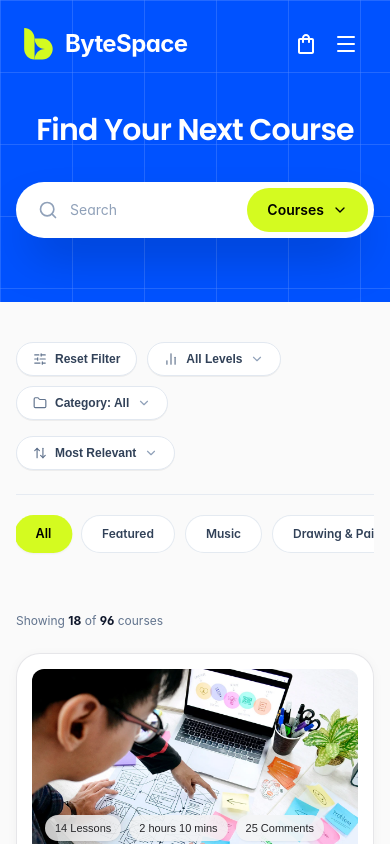
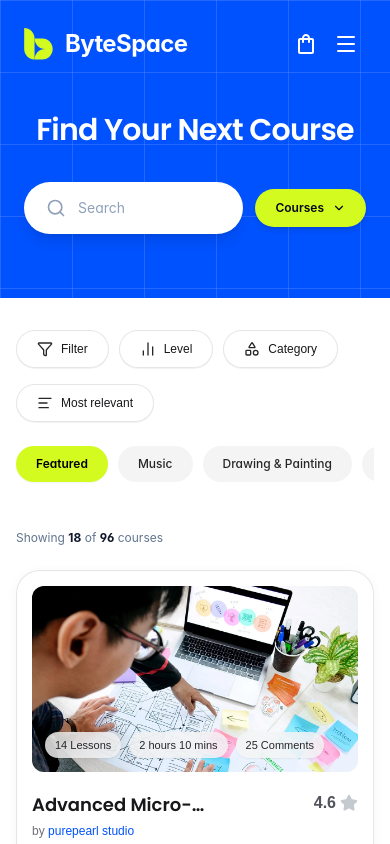
Before and after one commit to millathossain115/bytespace-new, a Next.js app: page /courses in a window 390 px wide. Shown: the top 844 px of the page. Built offline with nearby package versions, Linux system fonts and the light colour scheme; a web font is replaced by a local one.

Commit message:
feat(courses): polish filters, dropdown thematic scrollbar, pagination and search active state

```diff
--- a/src/app/courses/page.tsx
+++ b/src/app/courses/page.tsx
@@ -1,14 +1,13 @@
 "use client";
 
-import React, { useState, useMemo, useEffect, Suspense } from "react";
+import React, { useState, useMemo, useEffect, useRef, Suspense } from "react";
 import { useSearchParams, useRouter } from "next/navigation";
-import { Search, ChevronDown, SlidersHorizontal, BarChart2, Folder, ArrowUpDown, ChevronLeft, ChevronRight, X } from "lucide-react";
+import { Search, ChevronDown, Filter, BarChart2, Shapes, AlignLeft, ChevronLeft, ChevronRight, X } from "lucide-react";
 import { CourseCard } from "@/components/ui/CourseCard";
 import { coursesData } from "@/data/courses";
 import { CourseItem } from "@/types";
 
 const CATEGORIES = [
-  "All",
   "Featured",
   "Music",
   "Drawing & Painting",
@@ -37,7 +36,7 @@ function CoursesContent() {
 
   // Search input state
   const initialQuery = searchParams.get("q") || "";
-  const initialCategory = searchParams.get("category") || "All";
+  const initialCategory = searchParams.get("category") || "Featured";
   const initialLevel = searchParams.get("level") || "All Levels";
 
   const [searchQuery, setSearchQuery] = useState(initialQuery);
@@ -49,7 +48,35 @@ function CoursesContent() {
   // Dropdown menus
   const [isLevelOpen, setIsLevelOpen] = useState(false);
   const [isCategoryDropdownOpen, setIsCategoryDropdownOpen] = useState(false);
+  const [isFilterCategoryOpen, setIsFilterCategoryOpen] = useState(false);
   const [isSortOpen, setIsSortOpen] = useState(false);
+
+  // Dropdown refs for click-outside dismissal
+  const categoryDropdownRef = useRef<HTMLDivElement>(null);
+  const filterCategoryRef = useRef<HTMLDivElement>(null);
+  const levelDropdownRef = useRef<HTMLDivElement>(null);
+  const sortDropdownRef = useRef<HTMLDivElement>(null);
+
+  useEffect(() => {
+    const handleClickOutside = (event: MouseEvent) => {
+      const target = event.target as Node;
+      if (categoryDropdownRef.current && !categoryDropdownRef.current.contains(target)) {
+        setIsCategoryDropdownOpen(false);
+      }
+      if (filterCategoryRef.current && !filterCategoryRef.current.contains(target)) {
+        setIsFilterCategoryOpen(false);
+      }
+      if (levelDropdownRef.current && !levelDropdownRef.current.contains(target)) {
+        setIsLevelOpen(false);
+      }
+      if (sortDropdownRef.current && !sortDropdownRef.current.contains(target)) {
+        setIsSortOpen(false);
+      }
+    };
+
+    document.addEventListener("mousedown", handleClickOutside);
+    return () => document.removeEventListener("mousedown", handleClickOutside);
+  }, []);
 
   // Sync state when URL params change
   useEffect(() => {
@@ -60,6 +87,7 @@ function CoursesContent() {
       setSelectedCategory(searchParams.get("category") || "All");
     }
   }, [searchParams]);
+
 
   // Handle Search Submission
   const handleSearchSubmit = (e: React.FormEvent) => {
@@ -97,8 +125,8 @@ function CoursesContent() {
       );
     }
 
-    // Filter by Category Tag
-    if (selectedCategory && selectedCategory !== "All") {
+    // Filter by Category Tag (Featured is default view of all showcase courses)
+    if (selectedCategory && selectedCategory !== "All" && selectedCategory !== "Featured") {
       result = result.filter(
         (c) =>
           c.category.toLowerCase() === selectedCategory.toLowerCase() ||
@@ -127,11 +155,16 @@ function CoursesContent() {
     return result;
   }, [searchQuery, selectedCategory, selectedLevel, selectedSort]);
 
-  // Pagination calculation
-  const totalPages = Math.ceil(filteredCourses.length / ITEMS_PER_PAGE) || 1;
+  // Pagination calculation: 6 pages matching Figma standard (96 courses / 18 items per page)
+  const totalPages = Math.max(Math.ceil(filteredCourses.length / ITEMS_PER_PAGE), 6);
   const paginatedCourses = useMemo(() => {
     const startIndex = (currentPage - 1) * ITEMS_PER_PAGE;
+    if (startIndex < filteredCourses.length) {
       return filteredCourses.slice(startIndex, startIndex + ITEMS_PER_PAGE);
+    }
+    const offset = startIndex % Math.max(filteredCourses.length, 1);
+    const slice = filteredCourses.slice(offset, offset + ITEMS_PER_PAGE);
+    return slice.length > 0 ? slice : filteredCourses.slice(0, ITEMS_PER_PAGE);
   }, [filteredCourses, currentPage]);
 
   const handlePageChange = (page: number) => {
@@ -142,12 +175,12 @@ function CoursesContent() {
   };
 
   return (
-    <div className="w-full bg-[#FAFAFA] min-h-screen">
+    <div className="w-full bg-white min-h-screen">
       {/* 1. BLUE HERO SECTION */}
-      <section className="relative w-full bg-[#0052FF] pt-28 sm:pt-32 pb-16 sm:pb-20 text-center text-white overflow-hidden">
+      <section className="relative w-full bg-[#0052FF] pt-28 sm:pt-32 pb-16 sm:pb-20 text-center text-white">
         {/* Background Grid Pattern */}
         <div
-          className="absolute inset-0 pointer-events-none opacity-30"
+          className="absolute inset-0 pointer-events-none opacity-30 overflow-hidden"
           style={{
             backgroundImage: `
               linear-gradient(to right, rgba(255, 255, 255, 0.45) 1px, transparent 1px),
@@ -162,13 +195,14 @@ function CoursesContent() {
             Find Your Next Course
           </h1>
 
-          {/* Search Bar Form with category dropdown inside */}
+          {/* Search Bar Form with separated courses dropdown button */}
           <form
             onSubmit={handleSearchSubmit}
-            className="mt-8 sm:mt-10 mx-auto max-w-2xl bg-white rounded-full p-1.5 sm:p-2 flex items-center shadow-2xl"
+            className="mt-8 sm:mt-10 mx-auto max-w-[620px] flex items-center gap-3 px-2"
           >
-            <div className="flex items-center gap-3 flex-1 pl-4 sm:pl-5">
-              <Search className="w-5 h-5 text-slate-400 shrink-0" />
+            {/* Search Input Box */}
+            <div className="group relative flex-1 flex items-center h-[52px] bg-white rounded-full px-5 shadow-lg border-2 border-transparent transition-all duration-200 focus-within:border-[#D4FB20] focus-within:ring-4 focus-within:ring-[#D4FB20]/25 focus-within:shadow-[0_0_24px_rgba(212,251,32,0.3)]">
+              <Search className="w-5 h-5 text-slate-400 group-focus-within:text-slate-900 transition-colors shrink-0 mr-3" />
               <input
                 type="text"
                 value={searchQuery}
@@ -180,37 +214,26 @@ function CoursesContent() {
                 <button
                   type="button"
                   onClick={() => setSearchQuery("")}
-                  className="p-1 text-slate-400 hover:text-slate-600 mr-2"
+                  className="p-1 text-slate-400 hover:text-slate-600 ml-1"
                 >
                   <X className="w-4 h-4" />
                 </button>
               )}
             </div>
 
-            {/* Courses selector / pill button */}
-            <div className="relative">
+            {/* Courses selector / pill button (separated, lower height) */}
+            <div ref={categoryDropdownRef} className="relative shrink-0">
               <button
                 type="button"
                 onClick={() => setIsCategoryDropdownOpen(!isCategoryDropdownOpen)}
-                className="h-[44px] px-5 sm:px-6 rounded-full bg-[#D4FB20] hover:bg-[#C2EB00] active:scale-95 text-black font-satoshi font-semibold text-sm flex items-center gap-2 transition cursor-pointer shrink-0"
+                className="h-[38px] px-5 sm:px-6 rounded-full bg-[#D4FB20] hover:bg-[#C2EB00] active:scale-95 text-slate-950 font-satoshi font-semibold text-xs sm:text-sm flex items-center gap-2 transition cursor-pointer shadow-md"
               >
                 <span>Courses</span>
-                <ChevronDown className="w-4 h-4 text-black" />
+                <ChevronDown className="w-3.5 h-3.5 text-slate-950" />
               </button>
 
               {isCategoryDropdownOpen && (
-                <div className="absolute right-0 top-full mt-2 w-48 bg-white rounded-2xl shadow-xl border border-slate-100 py-2 z-50 text-left">
-                  <button
-                    type="button"
-                    onClick={() => {
-                      setSelectedCategory("All");
-                      setIsCategoryDropdownOpen(false);
-                      setCurrentPage(1);
-                    }}
-                    className="w-full px-4 py-2 text-xs font-semibold text-slate-700 hover:bg-slate-50 text-left"
-                  >
-                    All Courses
-                  </button>
+                <div className="absolute right-0 top-full mt-2 w-52 max-h-[300px] overflow-y-auto thematic-scrollbar pr-1 bg-white rounded-2xl shadow-2xl border border-slate-100 py-2 z-50 text-left">
                   {CATEGORIES.map((cat) => (
                     <button
                       key={cat}
@@ -220,9 +243,13 @@ function CoursesContent() {
                         setIsCategoryDropdownOpen(false);
                         setCurrentPage(1);
                       }}
-                      className="w-full px-4 py-2 text-xs text-slate-600 hover:bg-slate-50 hover:text-slate-900 text-left"
+                      className={`w-full px-4 py-2.5 text-xs text-left transition ${
+                        selectedCategory === cat
+                          ? "font-bold text-[#0052FE] bg-blue-50"
+                          : "text-slate-600 hover:bg-slate-50 hover:text-slate-900"
+                      }`}
                     >
-                      {cat}
+                      {cat === "All" ? "All Courses" : cat}
                     </button>
                   ))}
                 </div>
@@ -233,36 +260,35 @@ function CoursesContent() {
       </section>
 
       {/* 2. FILTER CONTROLS BAR & CATEGORY PILLS */}
-      <section className="max-w-[1400px] mx-auto px-4 sm:px-8 lg:px-12 pt-10 pb-4">
-        {/* Top Control Buttons: Filter, Level, Category on Left; Most Relevant on Right */}
-        <div className="flex flex-wrap items-center justify-between gap-4 pb-6 border-b border-slate-200/80">
+      <section className="max-w-[1400px] mx-auto px-4 sm:px-8 lg:px-12 pt-8 sm:pt-10 pb-2">
+        {/* Top Control Buttons: Filter, Level, Category on Left; Most relevant on Right */}
+        <div className="flex flex-wrap items-center justify-between gap-4 pb-4">
           <div className="flex flex-wrap items-center gap-2.5 sm:gap-3">
             {/* Filter Toggle Button */}
             <button
               type="button"
               onClick={() => {
-                setSelectedCategory("All");
+                setSelectedCategory("Featured");
                 setSelectedLevel("All Levels");
                 setSelectedSort("relevant");
                 setSearchQuery("");
                 setCurrentPage(1);
               }}
-              className="flex items-center gap-2 px-4 py-2 rounded-full border border-slate-200 bg-white hover:bg-slate-50 text-xs sm:text-sm font-semibold text-slate-700 shadow-2xs transition cursor-pointer"
+              className="flex items-center gap-2 px-5 py-2.5 rounded-full border border-zinc-200/90 bg-white hover:bg-zinc-50 text-xs sm:text-sm font-medium text-zinc-900 shadow-2xs transition cursor-pointer"
             >
-              <SlidersHorizontal className="w-3.5 h-3.5 text-slate-500" />
-              <span>Reset Filter</span>
+              <Filter className="w-4 h-4 text-zinc-800" />
+              <span>Filter</span>
             </button>
 
             {/* Level Dropdown */}
-            <div className="relative">
+            <div ref={levelDropdownRef} className="relative">
               <button
                 type="button"
                 onClick={() => setIsLevelOpen(!isLevelOpen)}
-                className="flex items-center gap-2 px-4 py-2 rounded-full border border-slate-200 bg-white hover:bg-slate-50 text-xs sm:text-sm font-semibold text-slate-700 shadow-2xs transition cursor-pointer"
+                className="flex items-center gap-2 px-5 py-2.5 rounded-full border border-zinc-200/90 bg-white hover:bg-zinc-50 text-xs sm:text-sm font-medium text-zinc-900 shadow-2xs transition cursor-pointer"
               >
-                <BarChart2 className="w-3.5 h-3.5 text-slate-500" />
-                <span>{selectedLevel}</span>
-                <ChevronDown className="w-3.5 h-3.5 text-slate-400" />
+                <BarChart2 className="w-4 h-4 text-zinc-800" />
+                <span>Level</span>
               </button>
 
               {isLevelOpen && (
@@ -289,30 +315,51 @@ function CoursesContent() {
               )}
             </div>
 
-            {/* Category Dropdown Indicator */}
+            {/* Category Dropdown in Filter Bar */}
+            <div ref={filterCategoryRef} className="relative">
               <button
                 type="button"
-              onClick={() => setIsCategoryDropdownOpen(!isCategoryDropdownOpen)}
-              className="flex items-center gap-2 px-4 py-2 rounded-full border border-slate-200 bg-white hover:bg-slate-50 text-xs sm:text-sm font-semibold text-slate-700 shadow-2xs transition cursor-pointer"
+                onClick={() => setIsFilterCategoryOpen(!isFilterCategoryOpen)}
+                className="flex items-center gap-2 px-5 py-2.5 rounded-full border border-zinc-200/90 bg-white hover:bg-zinc-50 text-xs sm:text-sm font-medium text-zinc-900 shadow-2xs transition cursor-pointer"
               >
-              <Folder className="w-3.5 h-3.5 text-slate-500" />
-              <span>Category: {selectedCategory}</span>
-              <ChevronDown className="w-3.5 h-3.5 text-slate-400" />
+                <Shapes className="w-4 h-4 text-zinc-800" />
+                <span>Category</span>
               </button>
+
+              {isFilterCategoryOpen && (
+                <div className="absolute left-0 top-full mt-2 w-52 max-h-[300px] overflow-y-auto thematic-scrollbar pr-1 bg-white rounded-2xl shadow-xl border border-slate-100 py-2 z-40">
+                  {CATEGORIES.map((cat) => (
+                    <button
+                      key={cat}
+                      type="button"
+                      onClick={() => {
+                        setSelectedCategory(cat);
+                        setIsFilterCategoryOpen(false);
+                        setCurrentPage(1);
+                      }}
+                      className={`w-full px-4 py-2 text-xs text-left transition ${
+                        selectedCategory === cat
+                          ? "font-bold text-[#0052FE] bg-blue-50"
+                          : "text-slate-600 hover:bg-slate-50"
+                      }`}
+                    >
+                      {cat}
+                    </button>
+                  ))}
+                </div>
+              )}
+            </div>
           </div>
 
-          {/* Sort Dropdown Right: Most Relevant */}
-          <div className="relative">
+          {/* Sort Dropdown Right: Most relevant */}
+          <div ref={sortDropdownRef} className="relative">
             <button
               type="button"
               onClick={() => setIsSortOpen(!isSortOpen)}
-              className="flex items-center gap-2 px-4 py-2 rounded-full border border-slate-200 bg-white hover:bg-slate-50 text-xs sm:text-sm font-semibold text-slate-700 shadow-2xs transition cursor-pointer"
+              className="flex items-center gap-2 px-5 py-2.5 rounded-full border border-zinc-200/90 bg-white hover:bg-zinc-50 text-xs sm:text-sm font-medium text-zinc-900 shadow-2xs transition cursor-pointer"
             >
-              <ArrowUpDown className="w-3.5 h-3.5 text-slate-500" />
-              <span>
-                {SORT_OPTIONS.find((s) => s.value === selectedSort)?.label}
-              </span>
-              <ChevronDown className="w-3.5 h-3.5 text-slate-400" />
+              <AlignLeft className="w-4 h-4 text-zinc-800" />
+              <span>Most relevant</span>
             </button>
 
             {isSortOpen && (
@@ -340,8 +387,8 @@ function CoursesContent() {
           </div>
         </div>
 
-        {/* Category Horizontal Pills */}
-        <div className="flex items-center gap-2.5 sm:gap-3 overflow-x-auto py-5 scrollbar-none font-satoshi">
+        {/* Category Horizontal Pills: Featured active lime, rest soft gray #F4F4F5 */}
+        <div className="flex items-center gap-2.5 sm:gap-3 overflow-x-auto py-2 pb-4 scrollbar-none font-satoshi">
           {CATEGORIES.map((cat) => {
             const isActive = selectedCategory.toLowerCase() === cat.toLowerCase();
             return (
@@ -352,10 +399,10 @@ function CoursesContent() {
                   setSelectedCategory(cat);
                   setCurrentPage(1);
                 }}
-                className={`px-5 py-2.5 rounded-full text-xs sm:text-[13px] font-semibold whitespace-nowrap transition-all cursor-pointer ${
+                className={`px-5 py-2.5 rounded-full text-xs sm:text-[13px] font-medium whitespace-nowrap transition-all cursor-pointer ${
                   isActive
-                    ? "bg-[#D4FB20] text-black shadow-xs scale-105"
-                    : "bg-white text-slate-700 hover:bg-slate-100 border border-slate-200/90"
+                    ? "bg-[#D4FB20] text-black font-semibold shadow-xs"
+                    : "bg-[#F4F4F5] text-zinc-800 hover:bg-zinc-200/80 border-0"
                 }`}
               >
                 {cat}
@@ -413,13 +460,12 @@ function CoursesContent() {
         )}
 
         {/* 4. FUNCTIONAL PAGINATION BAR */}
-        {totalPages > 1 && (
         <div className="mt-14 sm:mt-16 flex items-center justify-center gap-2 select-none">
           {/* Prev button */}
           <button
             type="button"
             onClick={() => handlePageChange(currentPage - 1)}
-              disabled={currentPage === 1}
+            disabled={currentPage <= 1}
             className="w-10 h-10 rounded-full border border-slate-200 bg-white flex items-center justify-center text-slate-700 hover:bg-slate-100 disabled:opacity-30 disabled:pointer-events-none transition cursor-pointer"
             aria-label="Previous page"
           >
@@ -428,7 +474,7 @@ function CoursesContent() {
 
           {/* Page number buttons */}
           <div className="flex items-center gap-1.5 sm:gap-2">
-              {Array.from({ length: totalPages }, (_, idx) => idx + 1)
+            {Array.from({ length: Math.max(totalPages, 1) }, (_, idx) => idx + 1)
               .filter((p) => {
                 // Show pages around current
                 if (totalPages <= 7) return true;
@@ -452,8 +498,8 @@ function CoursesContent() {
                       onClick={() => handlePageChange(page)}
                       className={`w-9 h-9 sm:w-10 sm:h-10 rounded-full text-xs sm:text-sm font-semibold transition-all cursor-pointer ${
                         currentPage === page
-                            ? "bg-slate-900 text-white shadow-xs font-bold"
-                            : "bg-white text-slate-700 hover:bg-slate-100 border border-slate-200"
+                          ? "bg-[#D4FB20] text-black shadow-xs font-bold border-0"
+                          : "bg-white text-zinc-700 hover:bg-zinc-100 border border-zinc-200"
                       }`}
                     >
                       {page}
@@ -467,14 +513,13 @@ function CoursesContent() {
           <button
             type="button"
             onClick={() => handlePageChange(currentPage + 1)}
-              disabled={currentPage === totalPages}
+            disabled={currentPage >= totalPages}
             className="w-10 h-10 rounded-full border border-slate-200 bg-white flex items-center justify-center text-slate-700 hover:bg-slate-100 disabled:opacity-30 disabled:pointer-events-none transition cursor-pointer"
             aria-label="Next page"
           >
             <ChevronRight className="w-4 h-4" />
           </button>
         </div>
-        )}
       </section>
     </div>
   );
@@ -484,7 +529,7 @@ export default function CoursesPage() {
   return (
     <Suspense
       fallback={
-        <div className="min-h-screen bg-slate-50 flex items-center justify-center text-slate-400 font-satoshi text-sm">
+        <div className="min-h-screen bg-white flex items-center justify-center text-slate-400 font-satoshi text-sm">
           Loading courses catalog...
         </div>
       }
--- a/src/components/layout/Footer.tsx
+++ b/src/components/layout/Footer.tsx
@@ -41,7 +41,7 @@ export function Footer() {
   ];
 
   return (
-    <footer className="bg-white border-t border-zinc-100 py-16 sm:py-20 lg:py-24 text-zinc-900">
+    <footer className="bg-white border-t border-zinc-300 py-16 sm:py-20 lg:py-24 text-zinc-900">
       <div className="mx-auto max-w-7xl px-4 sm:px-6 lg:px-8">
         {/* Main Grid: Newsletter on Left, 3 Columns on Right */}
         <div className="flex flex-col justify-between gap-12 lg:flex-row lg:gap-16">
```
Also changed, not shown: src/app/globals.css (+21 -0 lines). Lines whose indentation alone changed are shown as unchanged.
